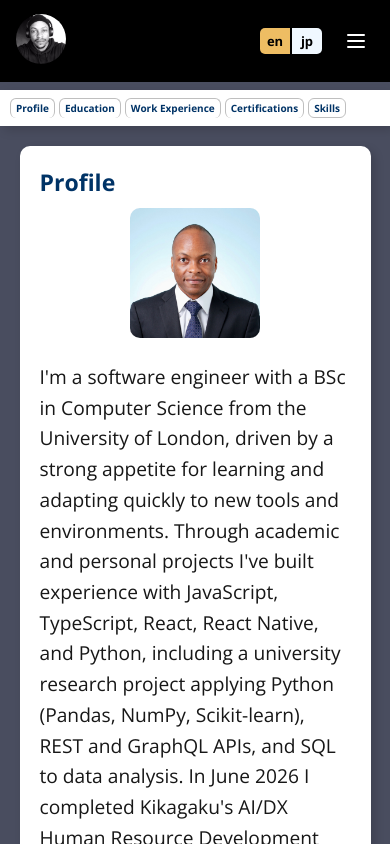
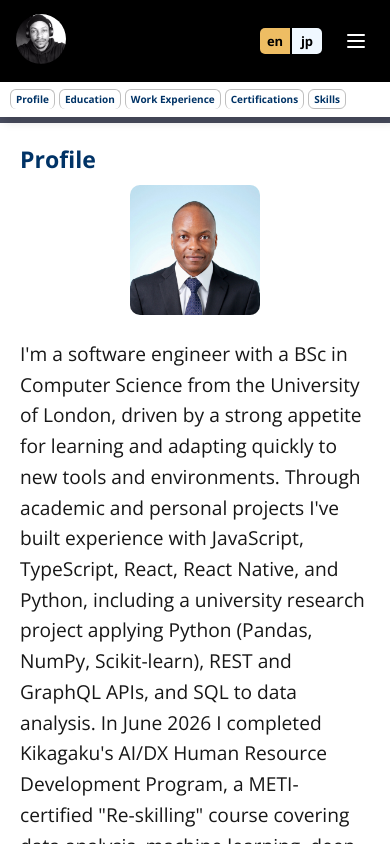
Before and after one commit to GerryKanz/MyPortFolio, a Next.js app: page /en/about in a window 390 px wide. Shown: the top 844 px of the page. Built offline with nearby package versions, Linux system fonts and the light colour scheme; no server answers.

Commit message:
changed the cards styling

```diff
--- a/app/[locale]/about/about.module.css
+++ b/app/[locale]/about/about.module.css
@@ -127,17 +127,19 @@
     .pageLayout {
         flex-direction: column;
         width: 90%;
+        margin-top: 0;
         margin-left: auto;
         margin-right: auto;
     }
 
     .sidebar {
-        position: sticky;
-        left: auto;
+        position: fixed;
+        left: 0;
+        right: 0;
         top: var(--nav-height, 90px);
-        width: calc(1000% / 9);
-        margin-left: calc(-100% / 18);
-        margin-right: calc(-100% / 18);
+        width: 100%;
+        margin-left: 0;
+        margin-right: 0;
         height: auto;
         max-height: 73px;
         border-radius: 0;
@@ -147,13 +149,15 @@
         gap: 4px;
         padding: 8px 10px;
         overflow-y: auto;
-        margin-bottom: 20px;
+        margin-bottom: 0;
         z-index: 500;
     }
 
     .cardsContainer {
         width: 100%;
         max-width: none;
+        gap: 2px;
+        margin-top: var(--sidebar-offset, 140px);
     }
 
     .sidebarLink {
@@ -184,6 +188,10 @@
 
     .card {
         scroll-margin-top: var(--sidebar-scroll-offset, 160px);
+        width: calc(1000% / 9);
+        margin-left: calc(-100% / 18);
+        margin-right: calc(-100% / 18);
+        border-radius: 0;
     }
 }
 
--- a/app/[locale]/projects/page.module.css
+++ b/app/[locale]/projects/page.module.css
@@ -51,17 +51,19 @@
     .pageLayout {
         flex-direction: column;
         width: 90%;
+        margin-top: 0;
         margin-left: auto;
         margin-right: auto;
     }
 
     .sidebar {
-        position: sticky;
-        left: auto;
+        position: fixed;
+        left: 0;
+        right: 0;
         top: var(--nav-height, 90px);
-        width: calc(1000% / 9);
-        margin-left: calc(-100% / 18);
-        margin-right: calc(-100% / 18);
+        width: 100%;
+        margin-left: 0;
+        margin-right: 0;
         height: auto;
         max-height: 73px;
         border-radius: 0;
@@ -71,13 +73,14 @@
         gap: 4px;
         padding: 8px 10px;
         overflow-y: auto;
-        margin-bottom: 20px;
+        margin-bottom: 0;
         z-index: 500;
     }
 
     .projectsContainer {
         width: 100%;
         gap: 2px;
+        margin-top: var(--sidebar-offset, 140px);
     }
 
     .sidebarLink {
--- a/app/[locale]/scrollOffsetLayout.tsx
+++ b/app/[locale]/scrollOffsetLayout.tsx
@@ -17,8 +17,9 @@ export default function ScrollOffsetLayout({ pageLayoutClassName, sidebarClassNa
             const el = sidebarRef.current
             if (!el) return
             const top = parseFloat(getComputedStyle(el).top) || 0
-            const bottom = top + el.getBoundingClientRect().height
-            document.documentElement.style.setProperty("--sidebar-scroll-offset", `${bottom + 20}px`)
+            const height = el.getBoundingClientRect().height
+            document.documentElement.style.setProperty("--sidebar-offset", `${height}px`)
+            document.documentElement.style.setProperty("--sidebar-scroll-offset", `${top + height + 20}px`)
         }
 
         updateOffset()
```
